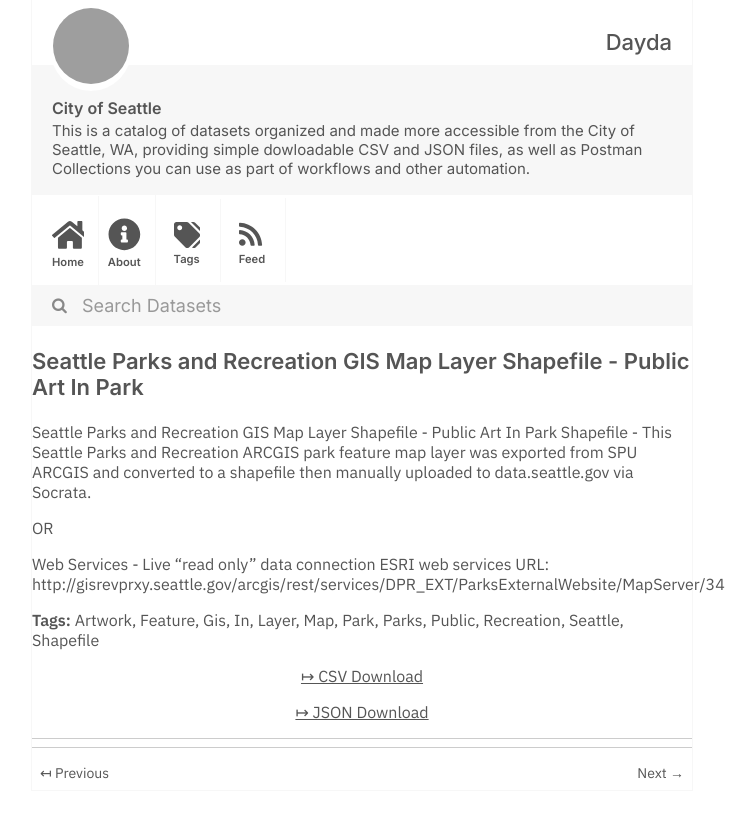
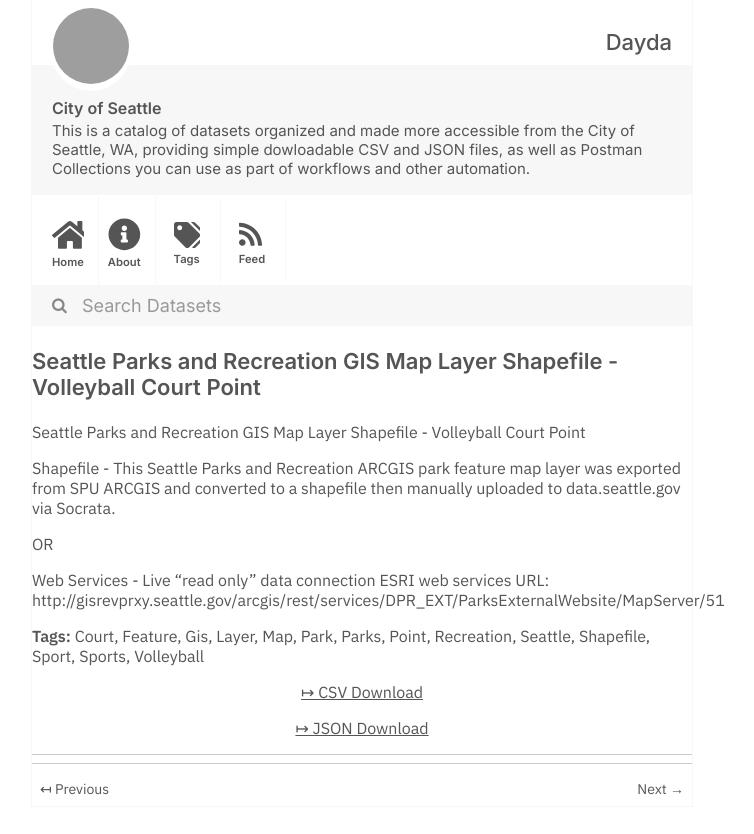
Before and after one commit to dayda-entities/city-of-seattle, a Jekyll site: the page built from _posts/2020-11-10-seattle-parks-and-recreation-g.md, in a window 1280 px wide, cut to the strip 0-834 px from the top of the page. Shown: the whole strip, without its empty margins (278-1032 px from the left). Built offline with Jekyll 4.4.1, drawn with Linux system fonts in a browser that asks for light colours; grey boxes are pictures that could not be loaded.

Commit message:
Publish Data

```diff
--- a/_posts/2020-11-10-seattle-parks-and-recreation-g.md
+++ b/_posts/2020-11-10-seattle-parks-and-recreation-g.md
@@ -1,34 +1,35 @@
 ---
-title: Seattle Parks and Recreation GIS Map Layer Shapefile - Public Art In Park
-created: '2020-11-10T16:59:14.925600'
-modified: '2020-11-10T16:59:14.925612'
+title: Seattle Parks and Recreation GIS Map Layer Shapefile - Volleyball Court Point
+created: '2020-11-10T16:59:16.623662'
+modified: '2020-11-10T16:59:16.623669'
 state: active
 type: dataset
 tags:
-  - Artwork
+  - Court
   - Feature
   - Gis
-  - In
   - Layer
   - Map
   - Park
   - Parks
-  - Public
+  - Point
   - Recreation
   - Seattle
   - Shapefile
+  - Sport
+  - Sports
+  - Volleyball
 groups:
   - Local Government
-csv_url: 'https://data.seattle.gov/api/views/btxz-8g5t/rows.csv?accessType=DOWNLOAD'
-json_url: 'https://data.seattle.gov/api/views/btxz-8g5t/rows.json?accessType=DOWNLOAD'
+csv_url: 'https://data.seattle.gov/api/views/qajs-seq4/rows.csv?accessType=DOWNLOAD'
+json_url: 'https://data.seattle.gov/api/views/qajs-seq4/rows.json?accessType=DOWNLOAD'
 layout: post
 
 ---
-Seattle Parks and Recreation GIS Map Layer Shapefile - Public Art In Park
-Shapefile - This Seattle Parks and Recreation ARCGIS park feature map layer was exported from SPU ARCGIS and
-converted to a shapefile then manually uploaded to data.seattle.gov via Socrata.
+Seattle Parks and Recreation GIS Map Layer Shapefile - Volleyball Court Point
+
+Shapefile - This Seattle Parks and Recreation ARCGIS park feature map layer was exported from SPU ARCGIS and converted to a shapefile then manually uploaded to data.seattle.gov via Socrata.
 
 OR
 
-Web Services - Live "read only" data connection ESRI web services URL:
-http://gisrevprxy.seattle.gov/arcgis/rest/services/DPR_EXT/ParksExternalWebsite/MapServer/34
+Web Services - Live "read only" data connection ESRI web services URL: http://gisrevprxy.seattle.gov/arcgis/rest/services/DPR_EXT/ParksExternalWebsite/MapServer/51
```
